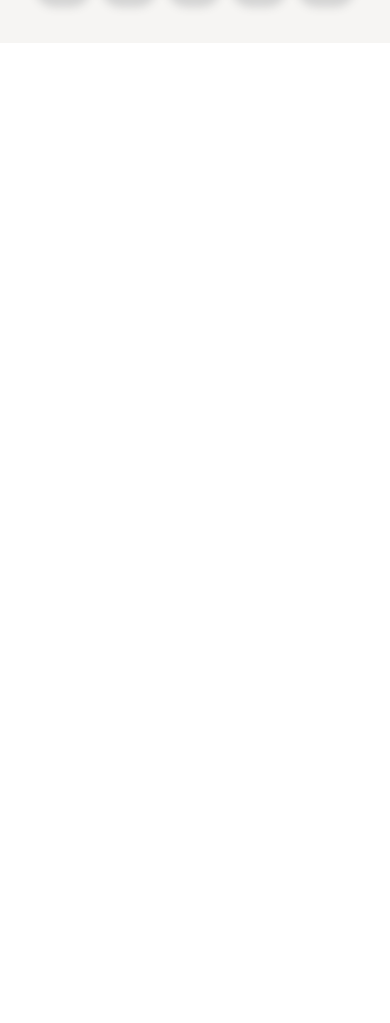
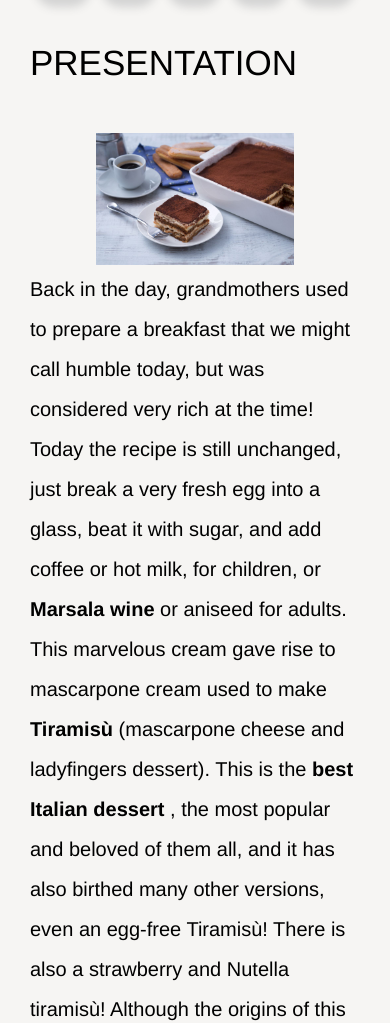
Before and after one commit to DanieleChecchin/htmlcss-responsive-layout, a plain HTML site: page index.html in a window 390 px wide. Shown: the part 977-2000 px from the top of the page. Before the commit the page ends 1020 px from the top, so only its background shows below. Drawn offline with Linux system fonts and the light colour scheme.

Commit message:
presentation mobile

```diff
--- a/css/style.css
+++ b/css/style.css
@@ -107,13 +107,13 @@ iframe{
 
 .general-instruction{
     background-color: #F6F5F3;
-    padding: 20px;
+    padding: 20px 0;
     margin-bottom: 30px;
 }
 
 .general-info{
     justify-content: space-between;
-    padding: 10px 0;
+    padding: 10px;
 }
 
 .type-food{
@@ -174,3 +174,29 @@ iframe{
 .adv{
     display: none;
 }
+
+/* sezione presentation */
+
+.presentation{
+    margin-top: 60px;
+}
+
+h2{
+    font-size: 35px;
+    font-weight: normal;
+}
+
+figure{
+    text-align: center;
+    margin-top: 50px;
+}
+
+figure img{
+    display: inline-block;
+    width: 60%;
+}
+
+.presentation p{
+    line-height: 40px;
+    font-size: 20px;
+}
--- a/index.html
+++ b/index.html
@@ -71,6 +71,16 @@
 
         <!--Sezione presentazione-->
         <section class="presentation">
+            <h2>PRESENTATION</h2>
+            <figure>
+                <img src="img/tiramisu.jpg" alt="Tiramisù">
+            </figure>
+
+            <p>Back in the day, grandmothers used to prepare a
+                breakfast that we might call humble today, but was considered very rich at the time! Today the recipe is still unchanged, just break a very fresh egg into a glass, beat it with sugar, and add coffee or hot milk, for children, or <strong>Marsala wine</strong>  or aniseed for adults. This marvelous
+                cream gave rise to mascarpone cream used to make
+                <strong>Tiramisù</strong> (mascarpone cheese and ladyfingers dessert).
+                This is the <strong>best Italian dessert</strong> , the most popular and beloved of them all, and it has also birthed many other versions, even an egg-free Tiramisù! There is also a strawberry and Nutella tiramisù! Although the origins of this famous dessert are unclear, because it is disputed between the regions of Veneto, Friuli-Venezia Giulia, Piedmont, and Tuscany, it remains a cornerstone of Italian cuisine and it's widely prepared from North to South. Unfortunately, we weren't able to find out who invented it, but we can certainly teach you how to prepare your best tiramisù ever. So here's the recipe: try it and let us know what you think!</p>
         </section>
 
     </main>
```
